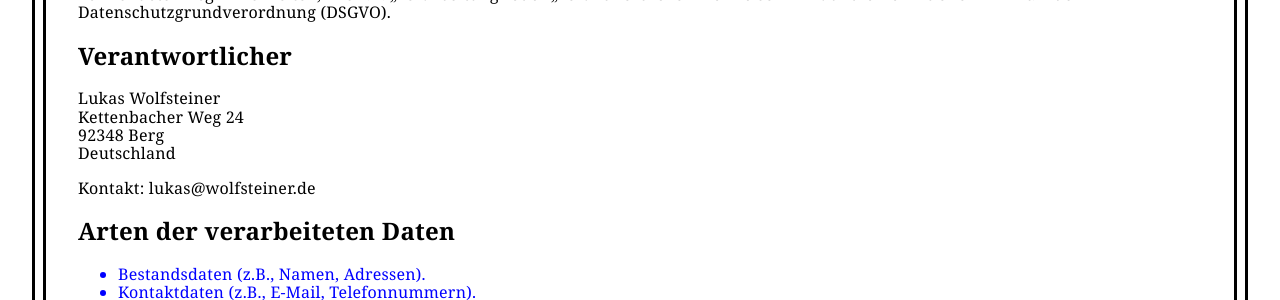
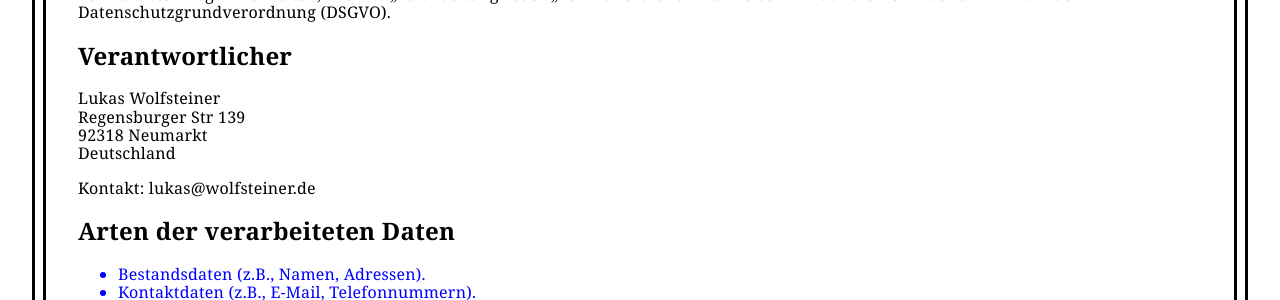
Before and after one commit to dotWee/dotWee.github.io, a Jekyll site: the page built from disclaimer.md, in a window 1280 px wide and 900 px high. Shown: the part 223-523 px from the top of the window. Built offline with Jekyll 4.4.1, drawn with Linux system fonts in a browser that asks for light colours; nearby versions of some CDN libraries; library files that are not in the unit come from our copies.

Commit message:
Updated diclaimer contact address

```diff
--- a/disclaimer.md
+++ b/disclaimer.md
@@ -29,8 +29,8 @@ Diese Datenschutzerklärung klärt Sie über die Art, den Umfang und Zweck der V
 ## Verantwortlicher
 
 Lukas Wolfsteiner
-Kettenbacher Weg 24
-92348 Berg
+Regensburger Str 139
+92318 Neumarkt
 Deutschland
 
 Kontakt: lukas@wolfsteiner.de
```
